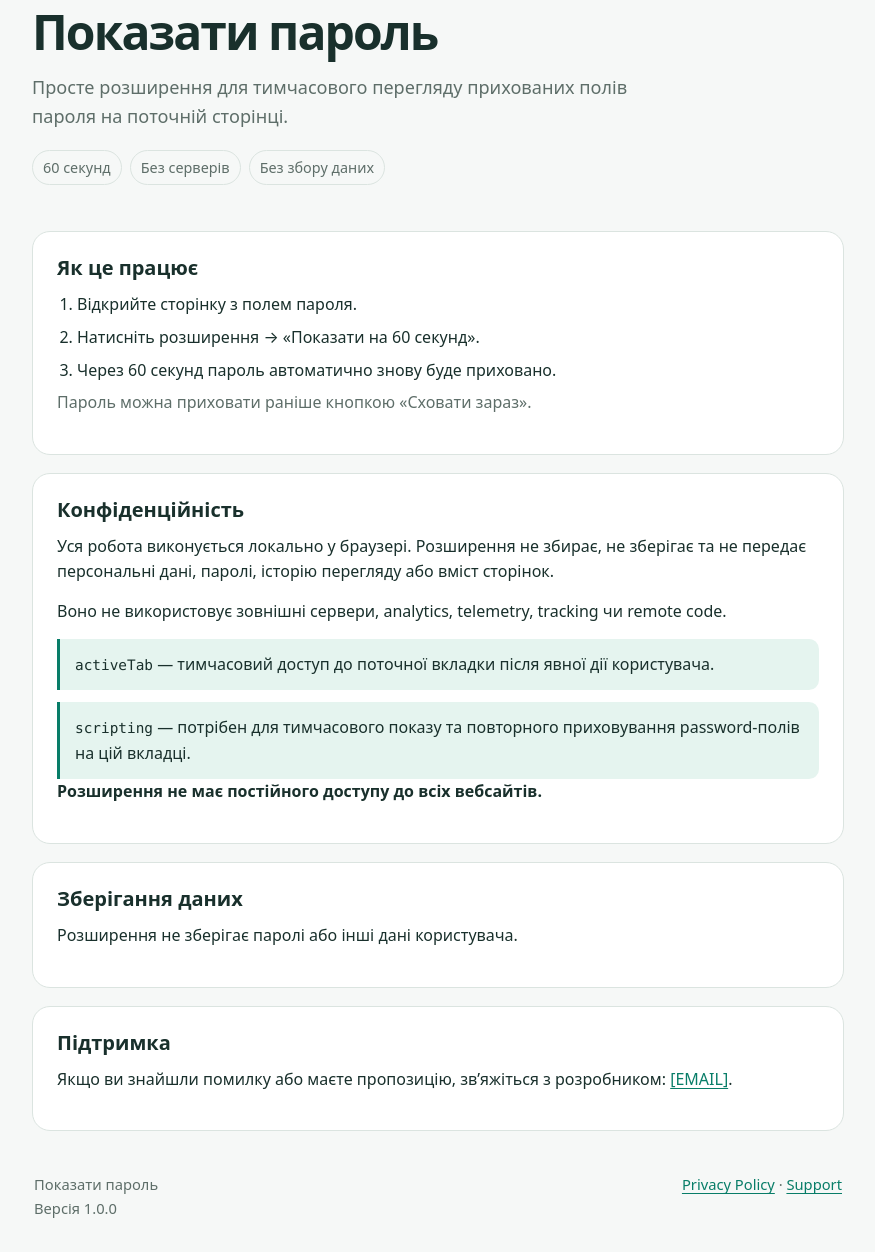
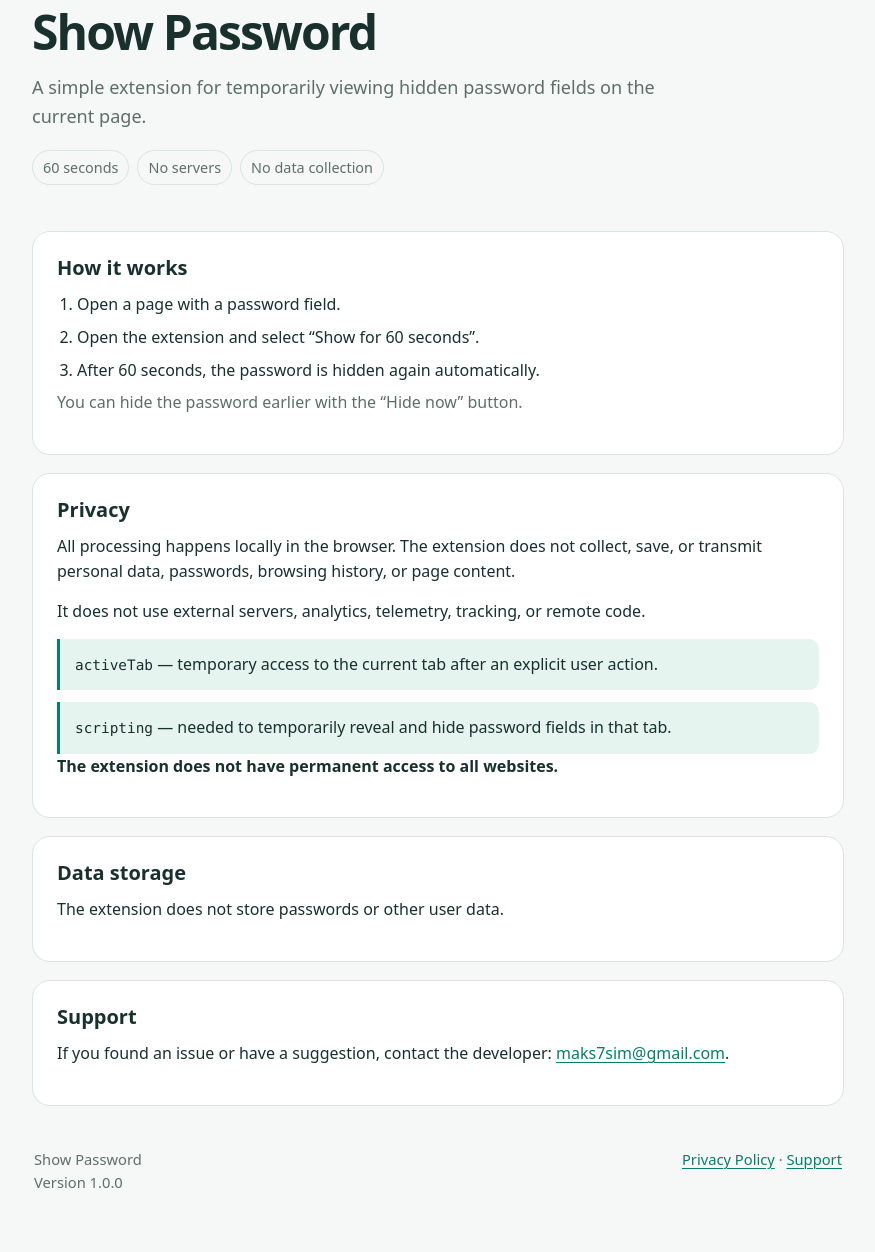
Before and after one commit to maxb1146/show-password, a plain HTML site: page index.html in a window 1280 px wide. Shown: the part 123-1375 px from the top of the page, without its empty margins (202-1077 px from the left). After the commit the page ends 1350 px from the top, so only its background shows below. Drawn offline with Linux system fonts and the light colour scheme.

Commit message:
Add files via upload

```diff
--- a/index.html
+++ b/index.html
@@ -18,43 +18,58 @@
   <main>
     <header>
       <div class="mark" aria-hidden="true"><svg width="31" height="31" viewBox="0 0 32 32" fill="none"><path d="M3.5 16s4.5-7 12.5-7 12.5 7 12.5 7-4.5 7-12.5 7S3.5 16 3.5 16Z" stroke="currentColor" stroke-width="2.5"/><circle cx="16" cy="16" r="3.5" fill="currentColor"/><path d="M10 26h12" stroke="currentColor" stroke-width="2.5" stroke-linecap="round"/></svg></div>
-      <h1>Показати пароль</h1>
-      <p class="lead">Просте розширення для тимчасового перегляду прихованих полів пароля на поточній сторінці.</p>
-      <div class="chips"><span class="chip">60 секунд</span><span class="chip">Без серверів</span><span class="chip">Без збору даних</span></div>
+      <h1 data-i18n="name">Показати пароль</h1>
+      <p class="lead" data-i18n="lead">Просте розширення для тимчасового перегляду прихованих полів пароля на поточній сторінці.</p>
+      <div class="chips"><span class="chip" data-i18n="sixty">60 секунд</span><span class="chip" data-i18n="noServers">Без серверів</span><span class="chip" data-i18n="noCollection">Без збору даних</span></div>
     </header>
 
     <section>
-      <h2>Як це працює</h2>
+      <h2 data-i18n="howItWorks">Як це працює</h2>
       <ol>
-        <li>Відкрийте сторінку з полем пароля.</li>
-        <li>Натисніть розширення → «Показати на 60 секунд».</li>
-        <li>Через 60 секунд пароль автоматично знову буде приховано.</li>
+        <li data-i18n="stepOne">Відкрийте сторінку з полем пароля.</li>
+        <li data-i18n="stepTwo">Натисніть розширення → «Показати на 60 секунд».</li>
+        <li data-i18n="stepThree">Через 60 секунд пароль автоматично знову буде приховано.</li>
       </ol>
-      <p class="note">Пароль можна приховати раніше кнопкою «Сховати зараз».</p>
+      <p class="note" data-i18n="hideEarly">Пароль можна приховати раніше кнопкою «Сховати зараз».</p>
     </section>
 
     <section id="privacy">
-      <h2>Конфіденційність</h2>
-      <p>Уся робота виконується локально у браузері. Розширення не збирає, не зберігає та не передає персональні дані, паролі, історію перегляду або вміст сторінок.</p>
-      <p>Воно не використовує зовнішні сервери, analytics, telemetry, tracking чи remote code.</p>
+      <h2 data-i18n="privacy">Конфіденційність</h2>
+      <p data-i18n="privacyIntro">Уся робота виконується локально у браузері. Розширення не збирає, не зберігає та не передає персональні дані, паролі, історію перегляду або вміст сторінок.</p>
+      <p data-i18n="privacyNoExternal">Воно не використовує зовнішні сервери, analytics, telemetry, tracking чи remote code.</p>
       <div class="permissions" id="permissions">
-        <div class="permission"><strong><code>activeTab</code></strong> — тимчасовий доступ до поточної вкладки після явної дії користувача.</div>
-        <div class="permission"><strong><code>scripting</code></strong> — потрібен для тимчасового показу та повторного приховування password-полів на цій вкладці.</div>
+        <div class="permission"><strong><code>activeTab</code></strong> — <span data-i18n="activeTab">тимчасовий доступ до поточної вкладки після явної дії користувача.</span></div>
+        <div class="permission"><strong><code>scripting</code></strong> — <span data-i18n="scripting">потрібен для тимчасового показу та повторного приховування password-полів на цій вкладці.</span></div>
       </div>
-      <p><strong>Розширення не має постійного доступу до всіх вебсайтів.</strong></p>
+      <p><strong data-i18n="noPermanentAccess">Розширення не має постійного доступу до всіх вебсайтів.</strong></p>
     </section>
 
     <section>
-      <h2>Зберігання даних</h2>
-      <p>Розширення не зберігає паролі або інші дані користувача.</p>
+      <h2 data-i18n="dataStorage">Зберігання даних</h2>
+      <p data-i18n="dataStorageText">Розширення не зберігає паролі або інші дані користувача.</p>
     </section>
 
     <section id="support">
-      <h2>Підтримка</h2>
-      <p>Якщо ви знайшли помилку або маєте пропозицію, зв’яжіться з розробником: <a href="mailto:[EMAIL]">[EMAIL]</a>.</p>
+      <h2 data-i18n="support">Підтримка</h2>
+      <p><span data-i18n="supportText">Якщо ви знайшли помилку або маєте пропозицію, зв’яжіться з розробником:</span> <a href="mailto:maks7sim@gmail.com">maks7sim@gmail.com</a>.</p>
     </section>
 
-    <footer><span>Показати пароль<br>Версія 1.0.0</span><span><a href="#privacy">Privacy Policy</a> · <a href="#support">Support</a></span></footer>
+    <footer><span><span data-i18n="name">Показати пароль</span><br><span data-i18n="version">Версія</span> 1.0.0</span><span><a href="#privacy">Privacy Policy</a> · <a href="#support" data-i18n="support">Підтримка</a></span></footer>
   </main>
+  <script>
+    const useUkrainian = /^(uk|ru)(?:-|$)/i.test(navigator.language || "");
+    const copy = {
+      uk: {
+        pageTitle: "Показати пароль — Privacy Policy", name: "Показати пароль", lead: "Просте розширення для тимчасового перегляду прихованих полів пароля на поточній сторінці.", sixty: "60 секунд", noServers: "Без серверів", noCollection: "Без збору даних", howItWorks: "Як це працює", stepOne: "Відкрийте сторінку з полем пароля.", stepTwo: "Натисніть розширення → «Показати на 60 секунд».", stepThree: "Через 60 секунд пароль автоматично знову буде приховано.", hideEarly: "Пароль можна приховати раніше кнопкою «Сховати зараз».", privacy: "Конфіденційність", privacyIntro: "Уся робота виконується локально у браузері. Розширення не збирає, не зберігає та не передає персональні дані, паролі, історію перегляду або вміст сторінок.", privacyNoExternal: "Воно не використовує зовнішні сервери, analytics, telemetry, tracking чи remote code.", activeTab: "тимчасовий доступ до поточної вкладки після явної дії користувача.", scripting: "потрібен для тимчасового показу та повторного приховування password-полів на цій вкладці.", noPermanentAccess: "Розширення не має постійного доступу до всіх вебсайтів.", dataStorage: "Зберігання даних", dataStorageText: "Розширення не зберігає паролі або інші дані користувача.", support: "Підтримка", supportText: "Якщо ви знайшли помилку або маєте пропозицію, зв’яжіться з розробником:", version: "Версія"
+      },
+      en: {
+        pageTitle: "Show Password — Privacy Policy", name: "Show Password", lead: "A simple extension for temporarily viewing hidden password fields on the current page.", sixty: "60 seconds", noServers: "No servers", noCollection: "No data collection", howItWorks: "How it works", stepOne: "Open a page with a password field.", stepTwo: "Open the extension and select “Show for 60 seconds”.", stepThree: "After 60 seconds, the password is hidden again automatically.", hideEarly: "You can hide the password earlier with the “Hide now” button.", privacy: "Privacy", privacyIntro: "All processing happens locally in the browser. The extension does not collect, save, or transmit personal data, passwords, browsing history, or page content.", privacyNoExternal: "It does not use external servers, analytics, telemetry, tracking, or remote code.", activeTab: "temporary access to the current tab after an explicit user action.", scripting: "needed to temporarily reveal and hide password fields in that tab.", noPermanentAccess: "The extension does not have permanent access to all websites.", dataStorage: "Data storage", dataStorageText: "The extension does not store passwords or other user data.", support: "Support", supportText: "If you found an issue or have a suggestion, contact the developer:", version: "Version"
+      }
+    };
+    const text = copy[useUkrainian ? "uk" : "en"];
+    document.documentElement.lang = useUkrainian ? "uk" : "en";
+    document.title = text.pageTitle;
+    document.querySelectorAll("[data-i18n]").forEach(element => { element.textContent = text[element.dataset.i18n]; });
+  </script>
 </body>
 </html>
```
